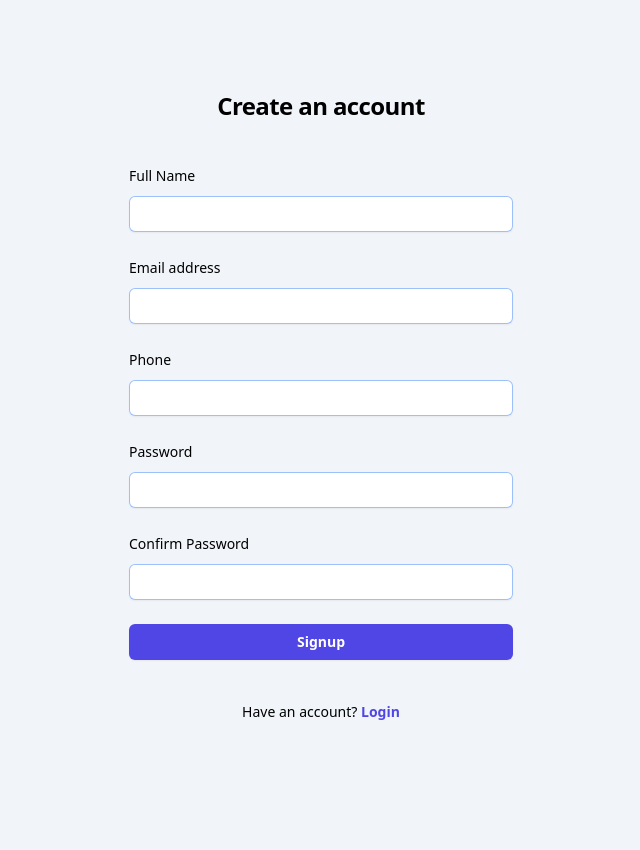
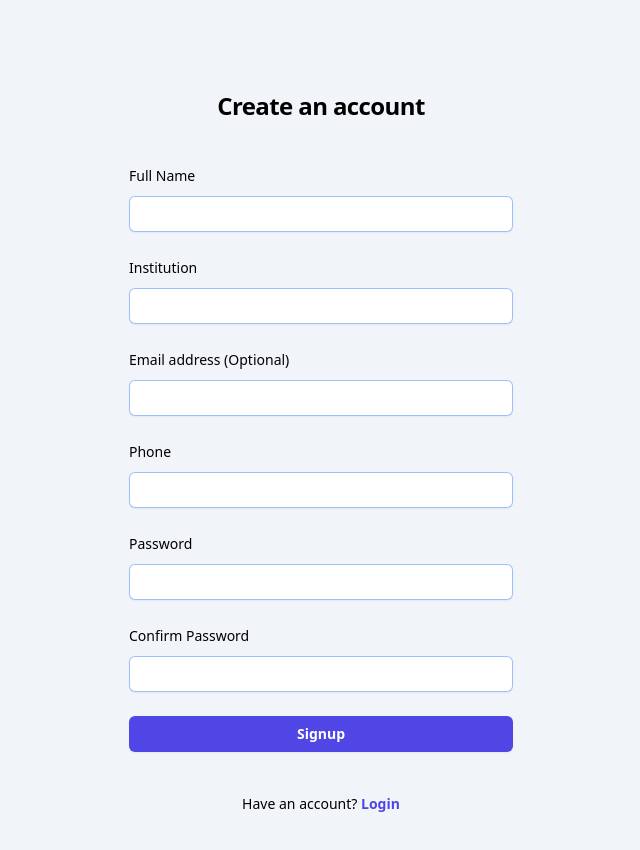
Before and after one commit to taufir-huda/online_class_system, a Next.js app: page /signup in a window 1280 px wide. Shown: the top 850 px of the page, without its empty margins (319-959 px from the left). Before the commit the page ends 800 px from the top, so only its background shows below. Built offline with nearby package versions, Linux system fonts and the light colour scheme.

Commit message:
Added institution and student id fields to the singnup/login forms

```diff
--- a/app/login/page.jsx
+++ b/app/login/page.jsx
@@ -14,17 +14,17 @@ export default function Example() {
           <form className="space-y-6" action="#" method="POST">
             <div>
               <label
-                htmlFor="email"
+                htmlFor="studentId"
                 className="block text-sm font-medium leading-6 text-gray-900"
               >
-                Email address
+                Student ID
               </label>
               <div className="mt-2">
                 <input
-                  id="email"
-                  name="email"
-                  type="email"
-                  autoComplete="email"
+                  id="studentId"
+                  name="studentId"
+                  type="number"
+                  autoComplete="studentId"
                   required
                   className="block w-full rounded-md border-0 py-1.5 text-gray-900 shadow-sm ring-1 ring-inset ring-gray-300 placeholder:text-gray-400 focus:ring-2 focus:ring-inset focus:ring-indigo-600 sm:text-sm sm:leading-6"
                 />
--- a/app/signup/page.jsx
+++ b/app/signup/page.jsx
@@ -30,10 +30,28 @@ export default function Example() {
             </div>
             <div>
               <label
+                htmlFor="institution"
+                className="block text-sm font-medium leading-6 text-gray-900"
+              >
+                Institution
+              </label>
+              <div className="mt-2">
+                <input
+                  id="institution"
+                  name="institution"
+                  type="text"
+                  required
+                  autoComplete="institution"
+                  className="block w-full rounded-md border-0 py-1.5 text-gray-900 shadow-sm ring-1 ring-inset ring-gray-300 placeholder:text-gray-400 focus:ring-2 focus:ring-inset focus:ring-indigo-600 sm:text-sm sm:leading-6"
+                />
+              </div>
+            </div>
+            <div>
+              <label
                 htmlFor="email"
                 className="block text-sm font-medium leading-6 text-gray-900"
               >
-                Email address
+                Email address (Optional)
               </label>
               <div className="mt-2">
                 <input
```
